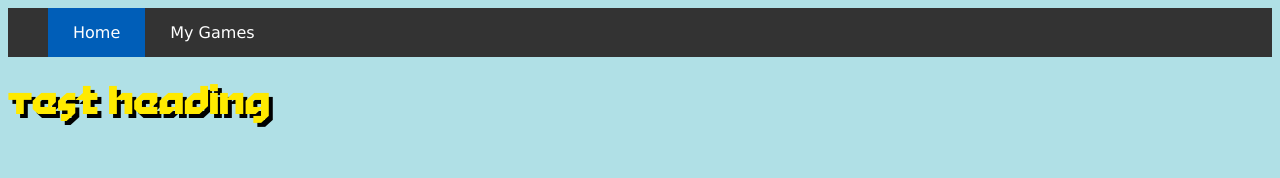
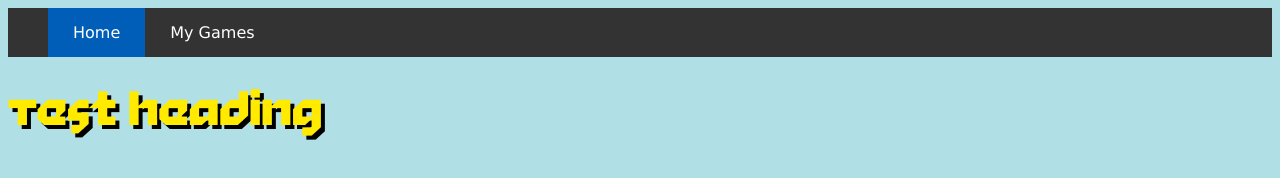
Before and after one commit to DusQuay/DusQuay.github.io, a plain HTML site: page index.html in a window 1280 px wide. Drawn offline with Linux system fonts and the light colour scheme.

Commit message:
Changed Heading Size
Resized Heading Fonts

```diff
--- a/styles.css
+++ b/styles.css
@@ -28,7 +28,7 @@ st3 {
 h1 {
     color: #ffea00;
 	font-family:StiffStaff;
-	font-size:30pt;
+	font-size:36pt;
 	text-shadow: 4px 4px black;
 }
 h2 {
```
